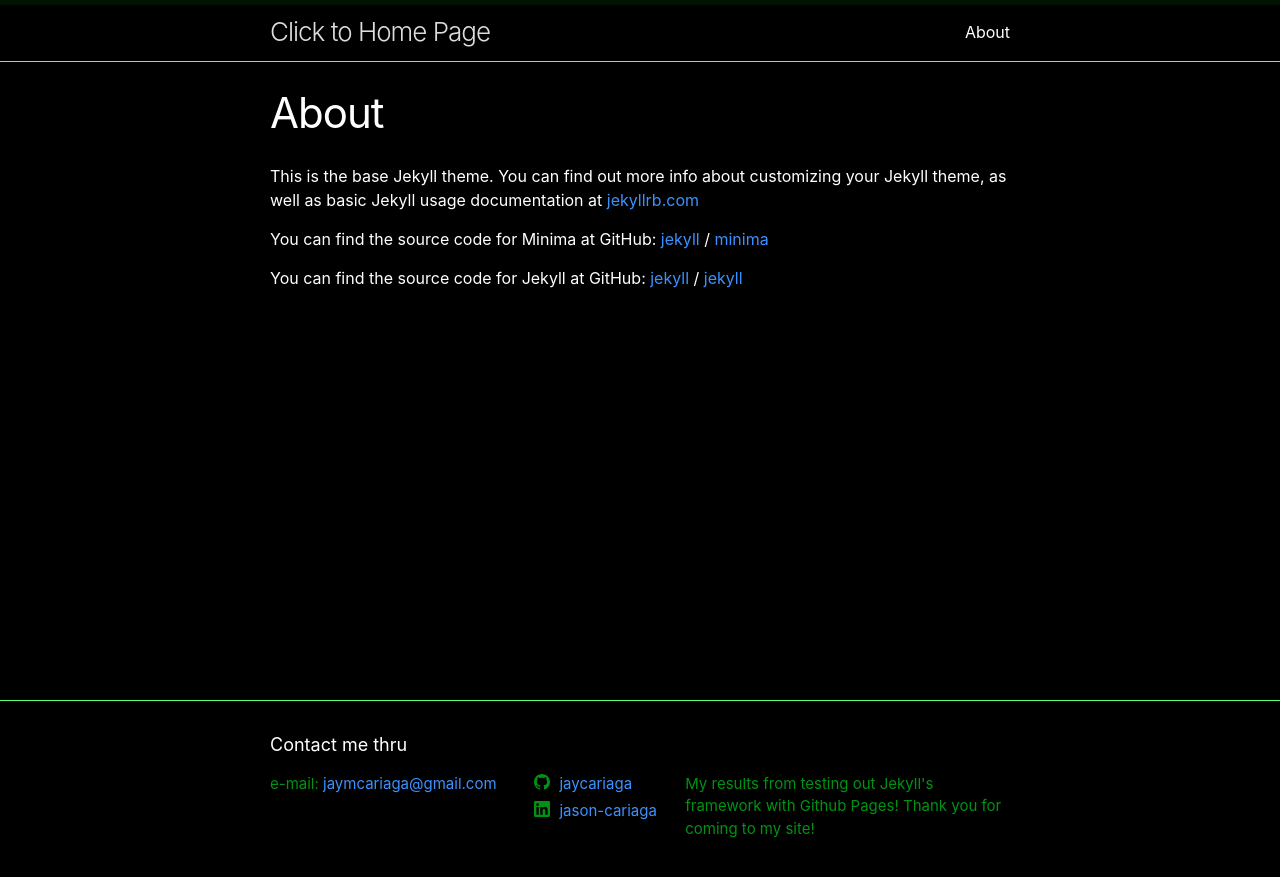
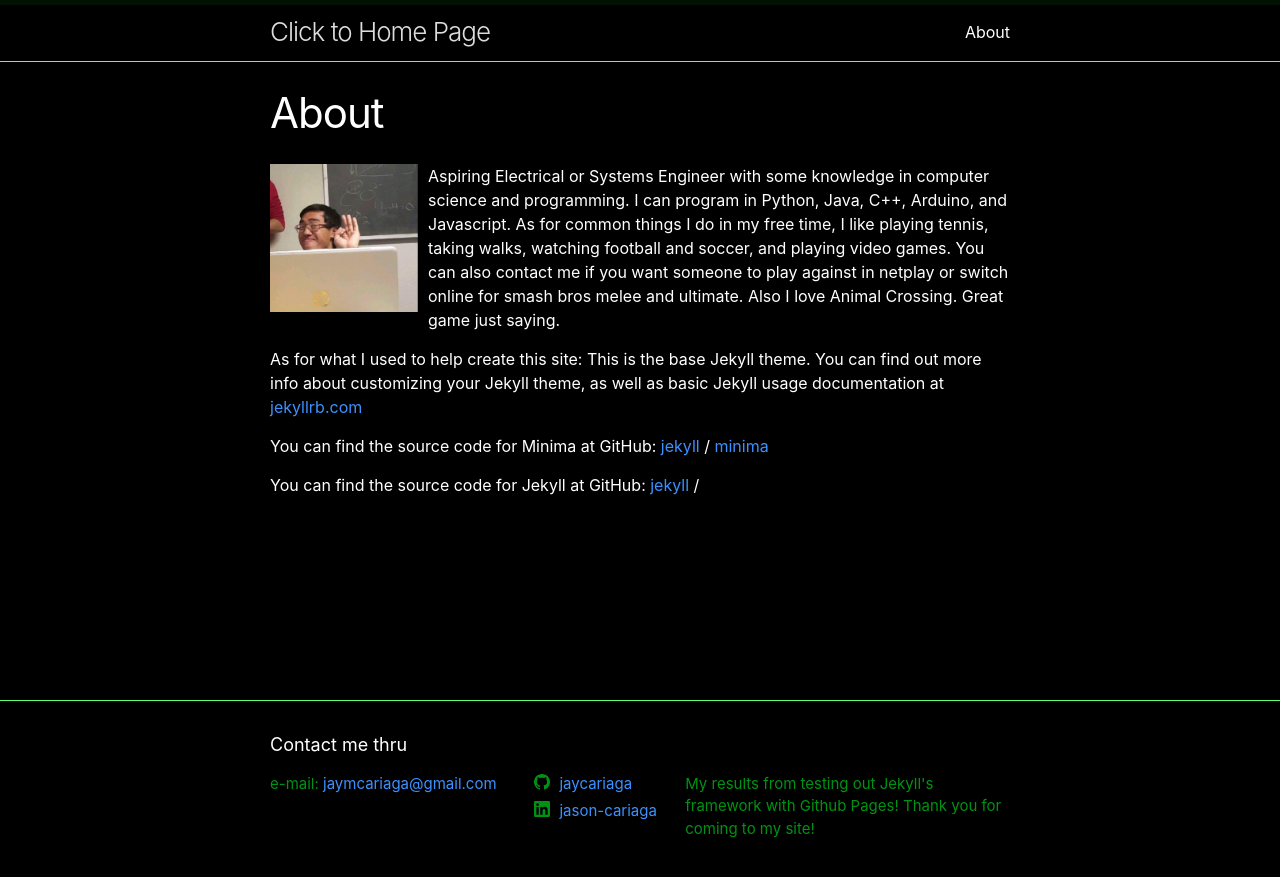
Before and after one commit to jaycariaga/jaycariaga.github.io, a Jekyll site: the page built from about.markdown, in a window 1280 px wide. Shown: the top 877 px of the page. Built offline with Jekyll 4.4.1, drawn with Linux system fonts in a browser that asks for light colours.

Commit message:
editing the about page

```diff
--- a/_sass/minima/_base.scss
+++ b/_sass/minima/_base.scss
@@ -151,7 +151,7 @@ code {
   @include relative-font-size(0.9375);
   border: 1px solid $grey-color-light;
   border-radius: 3px;
-  background-color: rgb(85, 85, 85);
+  background-color: rgb(124, 124, 124);
 }
 
 code {
--- a/about.markdown
+++ b/about.markdown
@@ -4,6 +4,12 @@ title: About
 permalink: /about/
 ---
 
+<img src="/assets/documents/me.jpg"
+     style="float: left; margin-right: 10px; width: 20%; length: 20%" />
+Aspiring Electrical or Systems Engineer with some knowledge in computer science and programming.  I can program in Python, Java, C++, Arduino, and Javascript.  As for common things I do in my free time, I like playing tennis, taking walks, watching football and soccer, and playing video games.  You can also contact me if you want someone to play against in netplay or switch online for smash bros melee and ultimate.  Also I love Animal Crossing.  Great game just saying.
+
+
+As for what I used to help create this site:
 This is the base Jekyll theme. You can find out more info about customizing your Jekyll theme, as well as basic Jekyll usage documentation at [jekyllrb.com](https://jekyllrb.com/)
 
 You can find the source code for Minima at GitHub:
@@ -12,7 +18,8 @@ You can find the source code for Minima at GitHub:
 
 You can find the source code for Jekyll at GitHub:
 [jekyll][jekyll-organization] /
-[jekyll](https://github.com/jekyll/jekyll)
+
+
 
 
 [jekyll-organization]: https://github.com/jekyll
```
Also changed, not shown: assets/documents/me.jpg (added).
